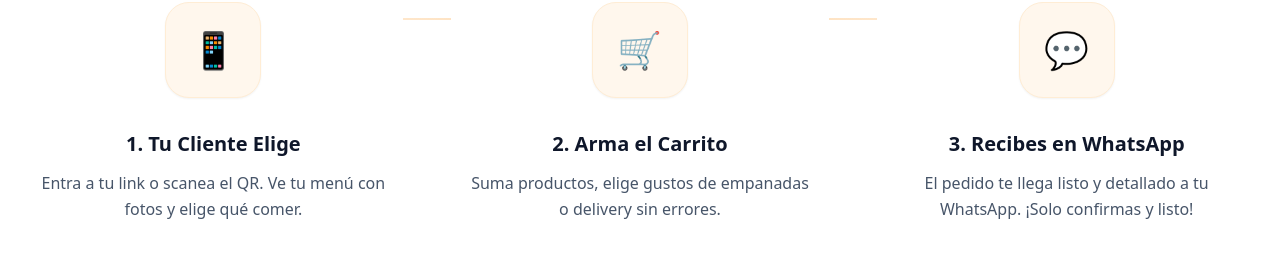
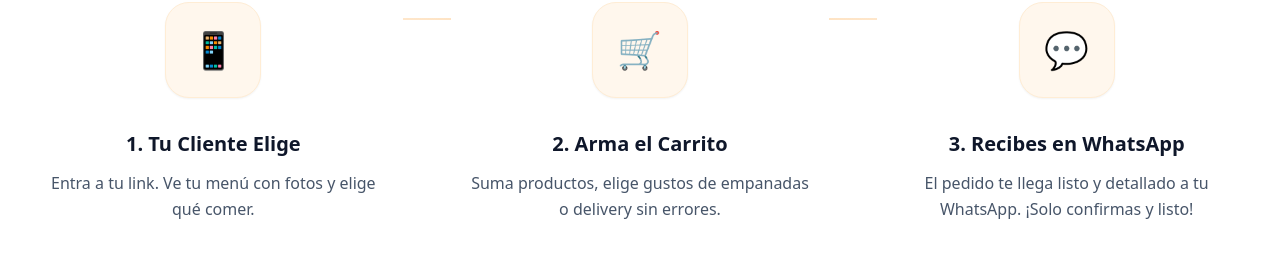
Before and after one commit to ariel-gam/loyalapp, a Next.js app: page / in a window 1280 px wide. Shown: the part 1302-1574 px from the top of the page. Built offline with nearby package versions, Linux system fonts and the light colour scheme.

Commit message:
chore(Landing): Remove QR reference from step 1

```diff
--- a/src/app/page.tsx
+++ b/src/app/page.tsx
@@ -155,7 +155,7 @@ export default function LandingPage() {
               {
                 icon: "📱",
                 title: "1. Tu Cliente Elige",
-                desc: "Entra a tu link o scanea el QR. Ve tu menú con fotos y elige qué comer."
+                desc: "Entra a tu link. Ve tu menú con fotos y elige qué comer."
               },
               {
                 icon: "🛒",
```
